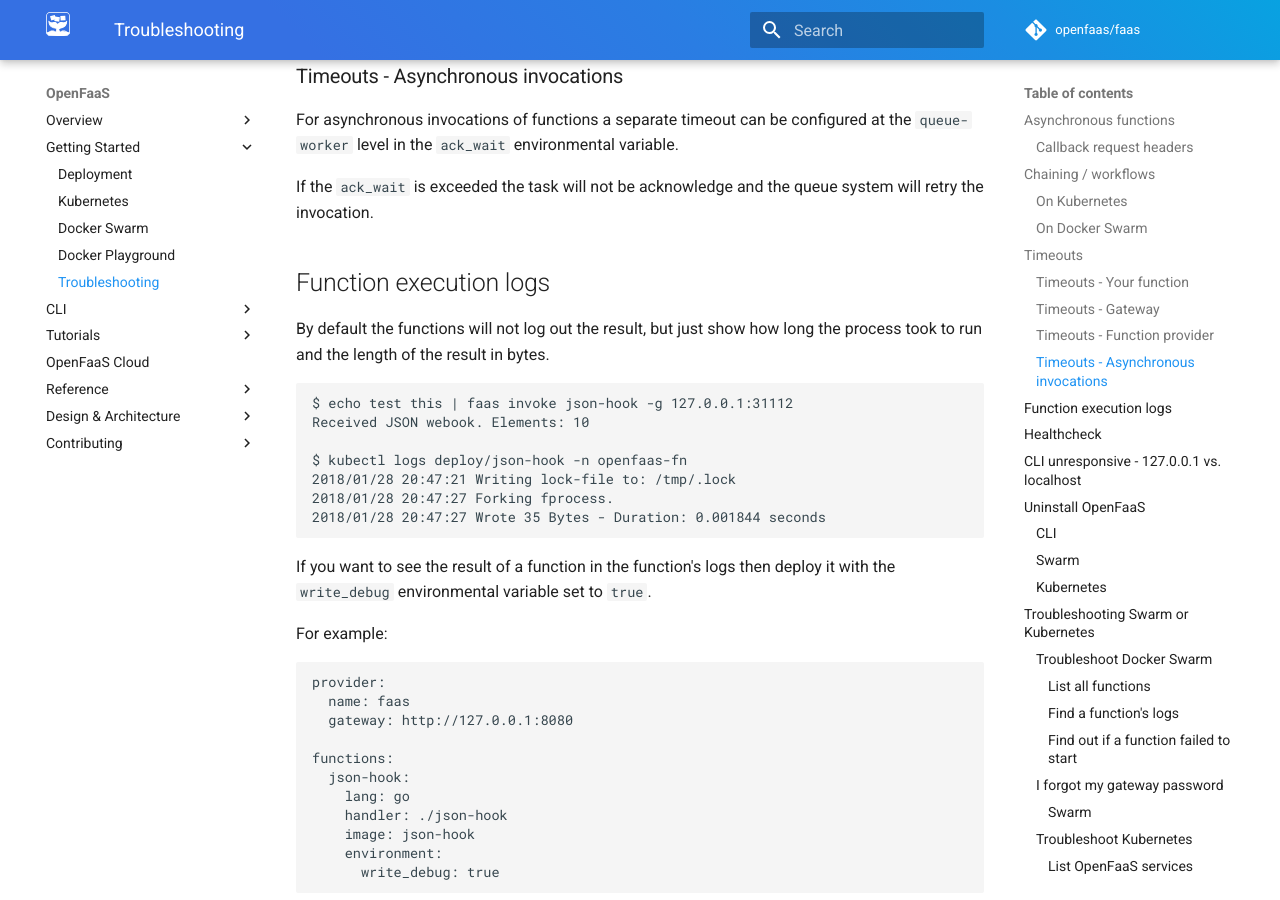
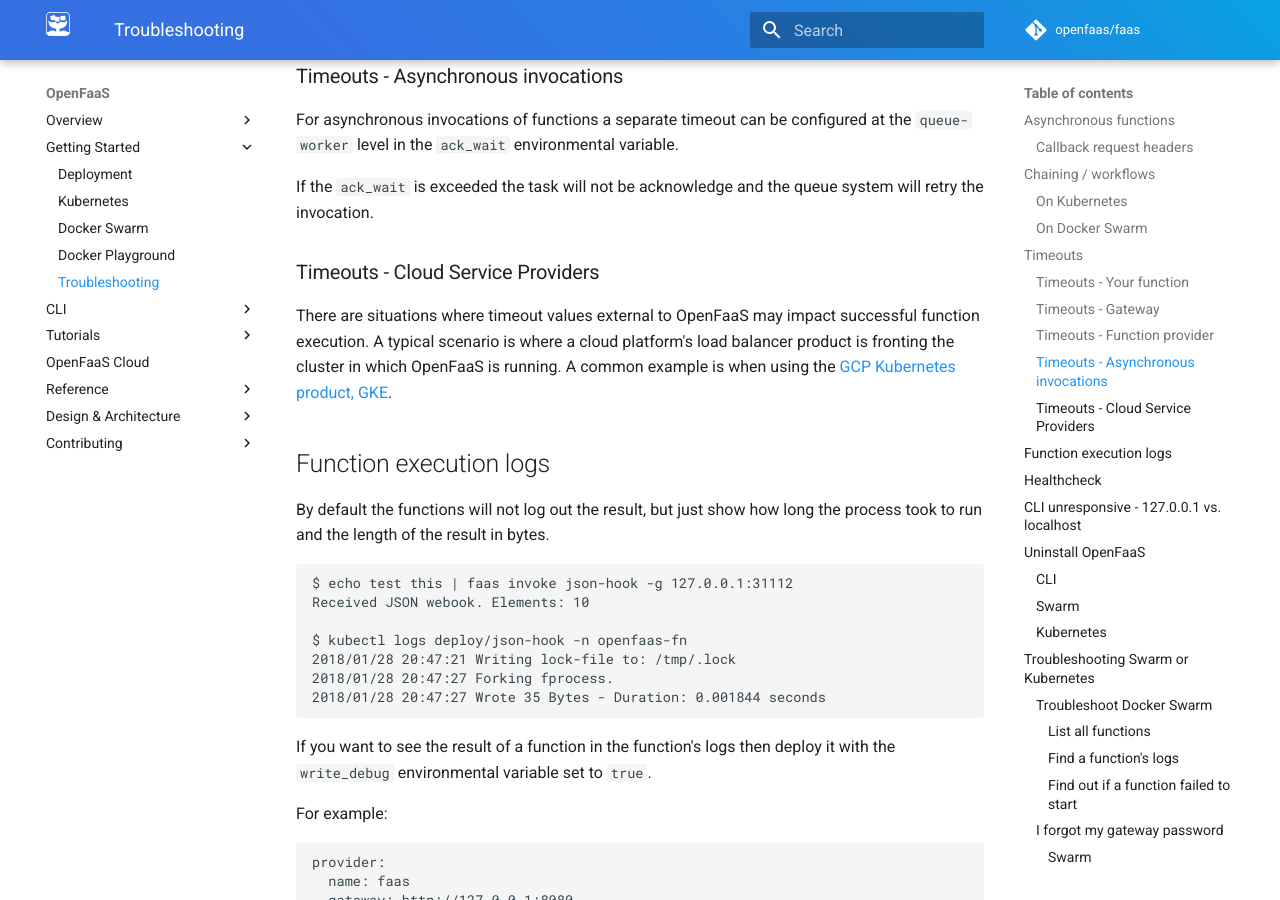
Before and after one commit to openfaas/docs, an MkDocs documentation site: the page built from docs/deployment/troubleshooting.md, in a window 1280 px wide and 900 px high, scrolled down 3834 px. Built offline with MkDocs 1.6.1 and Material for MkDocs 9.7.7, drawn with Linux system fonts in a browser that asks for light colours; comment, search, counter and statistics services are not loaded.

Commit message:
Add notes about GKE load-balancer default timeouts
At the time of writing the default load-balancer timeout within GKE is 30 seconds.  This change adds notes within the Kubernetes deployment guide and the troubleshooting section to highlight that there may be timeout configuration outside of OpenFaaS while also drawing attention specifically to GKE.

Signed-off-by: Richard Gee <richard@technologee.co.uk>

```diff
--- a/docs/deployment/troubleshooting.md
+++ b/docs/deployment/troubleshooting.md
@@ -153,6 +153,10 @@ write_timeout: 25s
 For asynchronous invocations of functions a separate timeout can be configured at the `queue-worker` level in the `ack_wait` environmental variable.
 
 If the `ack_wait` is exceeded the task will not be acknowledge and the queue system will retry the invocation.
+
+### Timeouts - Cloud Service Providers
+
+There are situations where timeout values external to OpenFaaS may impact successful function execution.  A typical scenario is where a cloud platform's load balancer product is fronting the cluster in which OpenFaaS is running.  A common example is when using the [GCP Kubernetes product, GKE](https://cloud.google.com/load-balancing/docs/https/#timeouts_and_retries).
 
 ## Function execution logs
 
```
Also changed, not shown: docs/deployment/kubernetes.md (+2 -0 lines).
